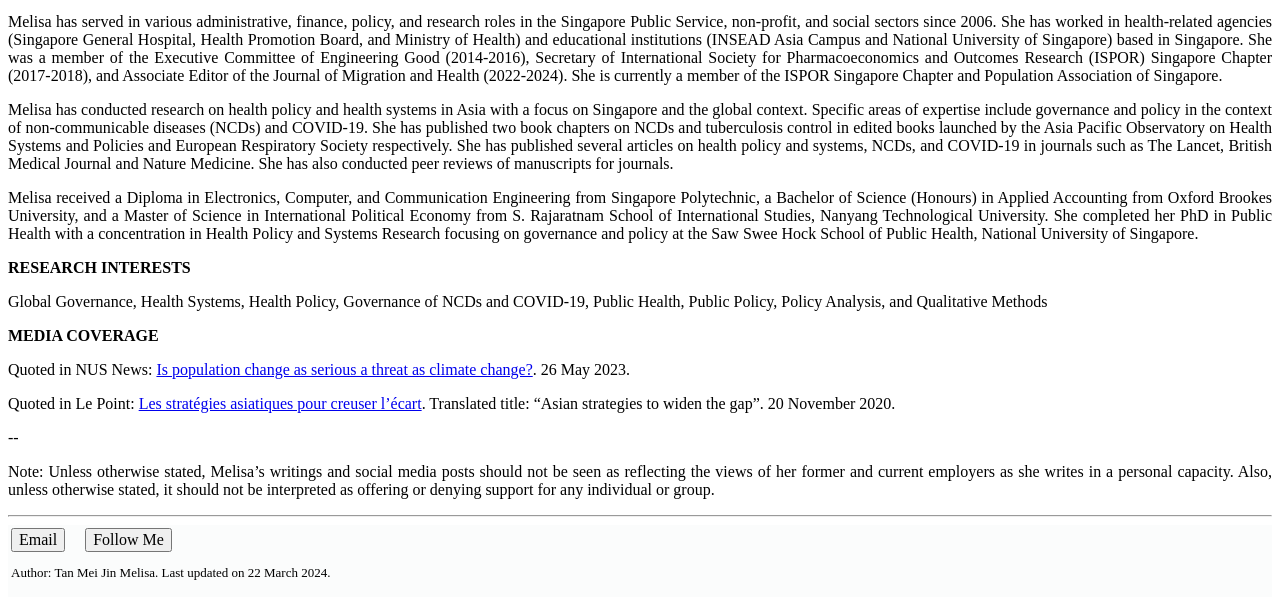
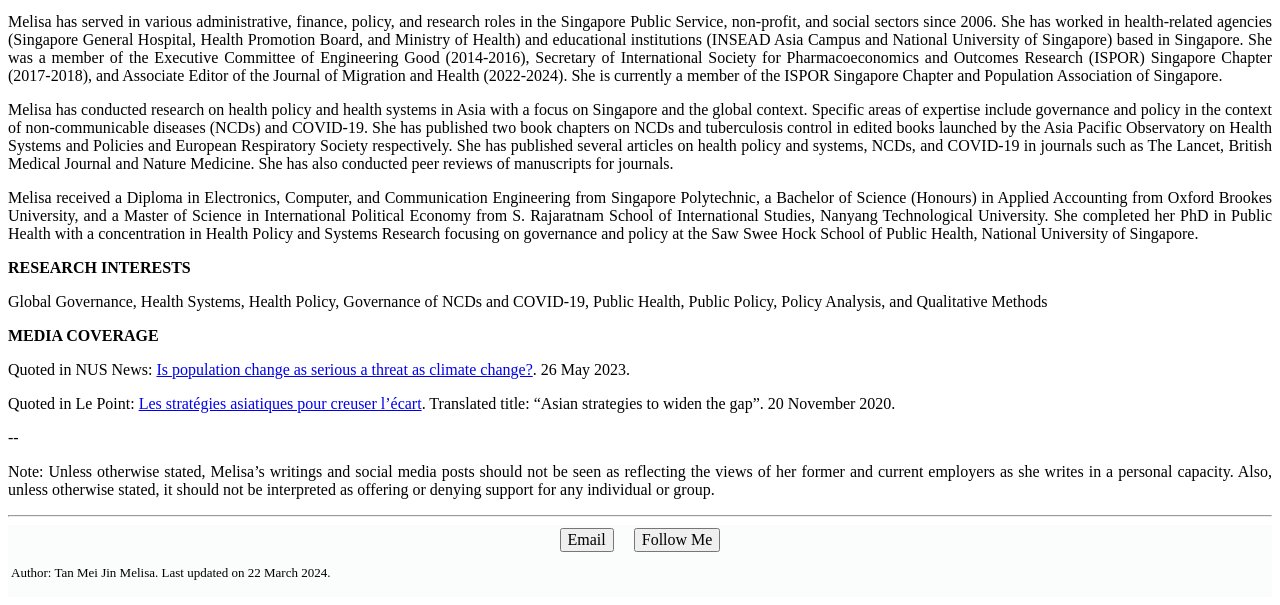
Before and after one commit to melisatan/melisatan.github.io, a plain HTML site: page index.html in a window 1280 px wide. Shown: the part 369-974 px from the top of the page. Drawn offline with Linux system fonts and the light colour scheme.

Commit message:
Update index.html

```diff
--- a/index.html
+++ b/index.html
@@ -5,7 +5,7 @@
      font-family: Times New Roman;
 }
   footer {
-  text-align: left;
+  text-align: center;
   padding: 3px;
   background-color: #FBFCFC;
   color: Black;
@@ -39,9 +39,9 @@
 <hr>
 <footer>
 <a href="mailto:melisamjtan@gmail.com">
-<button style="font-family: Times New Roman; font-size: 16px">Email</button></a>&emsp;
+<button style="font-family: Times New Roman; font-size: 16px; text-align: left">Email</button></a>&emsp;
 <a href="https://linktr.ee/melisamjtan" target="_blank">
-<button style="font-family: Times New Roman; font-size: 16px">Follow Me</button></a>
+<button style="font-family: Times New Roman; font-size: 16px; text-align: left">Follow Me</button></a>
 <p style="font-size: 13px; text-align:left">Author: Tan Mei Jin Melisa. Last updated on 22 March 2024.</p>
 </footer>
 
```
